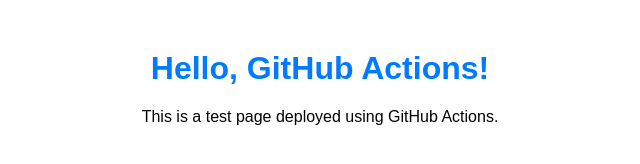
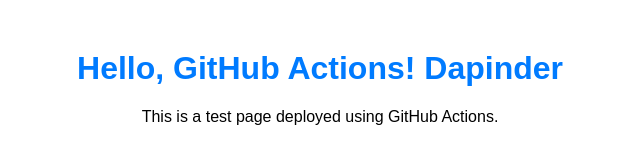
Before and after one commit to clearlynxdapinder/LearningGithubActions, a plain HTML site: page index.html in a window 1280 px wide. Shown: the whole page, without its empty margins (320-960 px from the left). Drawn offline with Linux system fonts and the light colour scheme.

Commit message:
// Minor Changes

```diff
--- a/index.html
+++ b/index.html
@@ -17,7 +17,7 @@
     </style>
 </head>
 <body>
-    <h1>Hello, GitHub Actions!</h1>
+    <h1>Hello, GitHub Actions! Dapinder</h1>
     <p>This is a test page deployed using GitHub Actions.</p>
 </body>
 </html>
```
